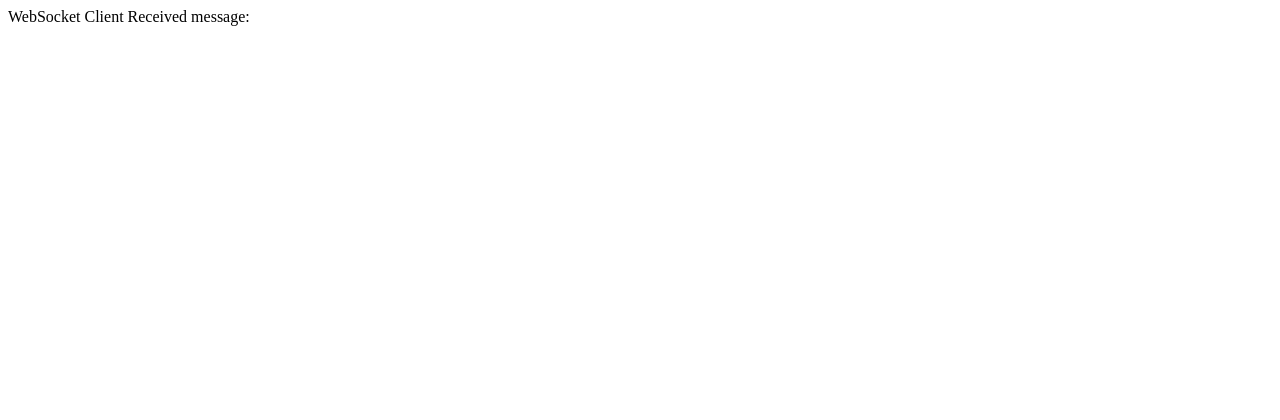
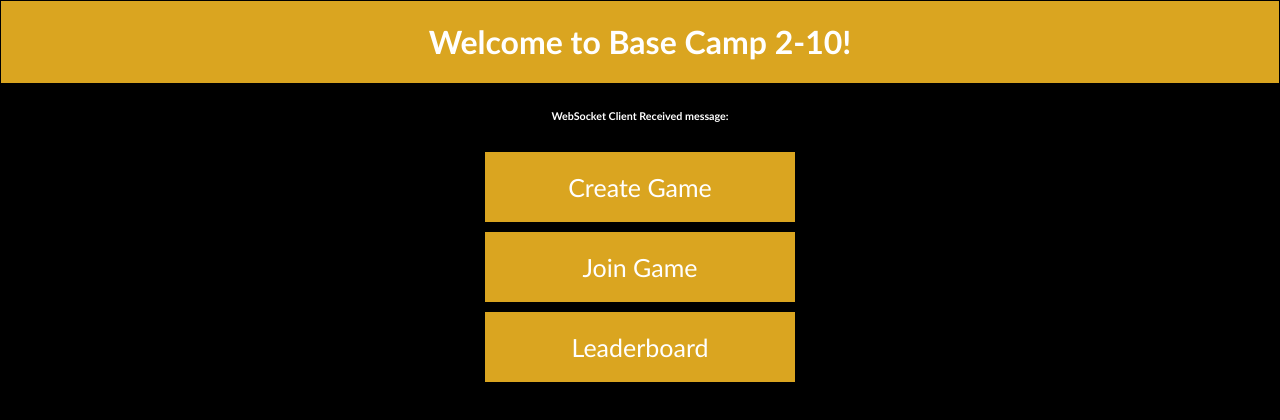
Before and after one commit to RebeccaFritz/SWE-Project-2025, a React (Vite) app in the folder client/: page / in a window 1280 px wide. Shown: the top 420 px of the page. Built offline with nearby package versions, Linux system fonts and the light colour scheme; no server answers.

Commit message:
Created a basic UI look for the home page

```diff
--- a/client/App.js
+++ b/client/App.js
@@ -37,6 +37,14 @@ export default function App() {
 
     return (
         // display the message from the server
-        <div>WebSocket Client Received message: {message}</div>
+        <div id="strip">
+            <header>
+                <h1>Welcome to Base Camp 2-10!</h1>
+            </header>
+            <h6>WebSocket Client Received message: {message}</h6>
+            <article>Create Game</article>
+            <article>Join Game</article>
+            <article>Leaderboard</article>
+        </div>
     );
 }
--- a/client/index.css
+++ b/client/index.css
@@ -1,4 +1,68 @@
-h1 {
-    color: blue;
+body {
+    font-family: "Trebuchet MS";
+    background-color: black;
+    color: white;
     text-align: center;
-  }
+}
+
+#strip {
+    position: absolute;
+    top: 0;
+    left: 0;
+    right: 0;
+    height: 2px;
+}
+
+* {box-sizing: border-box;}
+
+header, nav, article {background-color: goldenrod;}
+
+header, nav {border: 1px solid black;}
+
+nav, article {
+    float: center;
+    text-align: center;
+}
+
+nav:hover, article:hover {background-color: darkgoldenrod;}
+
+ul, p, footer {text-align: left;}
+
+.active {background-color: black;}
+
+nav {
+    width: 11.11%;
+    padding: 5px;
+    font-size: 20px;
+}
+
+article {
+    width: 25%;
+    padding: 20px;
+    font-size: 25px;
+    border: 5px solid black;
+    margin: 0% 37.5%;
+}
+
+a {
+    text-decoration: none;
+    color: white;
+}
+
+p {
+    font-size: 20px;
+    color: goldenrod;
+}
+
+section::after {
+    content: "";
+    display: table;
+    clear: both;
+}
+
+@media(max-width: 900px) {
+    nav, article {
+        width: 100%;
+        height: auto;
+    }
+}
--- a/client/index.html
+++ b/client/index.html
@@ -1,10 +1,12 @@
 <!DOCTYPE html>
 <html lang="en">
     <head>
-    <meta charset="utf-8">
+        <title>Two's Comp Battle</title>
+        <meta charset="UTF-8">
         <meta name="viewport" content="width=device-width, initial-scale=1.0">
-    <title>Two's Comp Battle</title>
+        <link rel="stylesheet" href="index.css">
     </head>
+
     <body>
         <div id="app"></div>
         <script type="module" src="index.js"></script>
```
Lines whose indentation alone changed are shown as unchanged.
